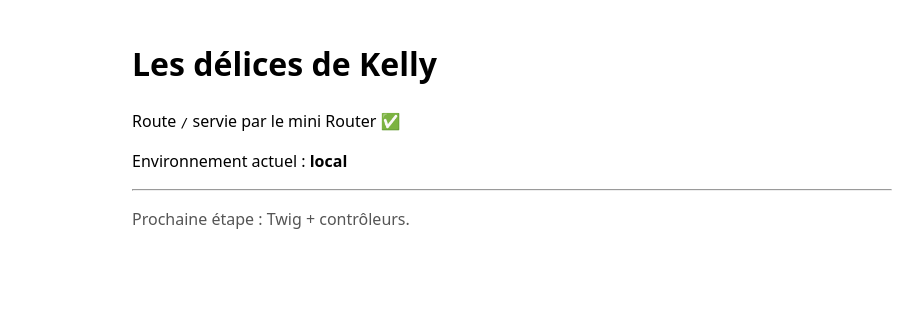
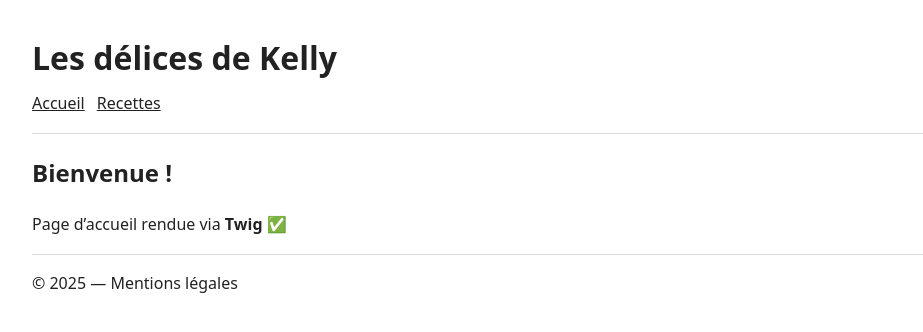
Before and after one commit to guillaume-agard-dev/Les-delices-de-Kelly, a PHP site: page / in a window 1280 px wide. Shown: the top 332 px of the page, without its empty margins (128-1051 px from the left). Run offline with PHP 8.4, Linux system fonts and the light colour scheme.

Commit message:
Ajout de twig

```diff
--- /dev/null
+++ b/app/Controllers/HomeController.php
@@ -0,0 +1,14 @@
+<?php
+namespace App\Controllers;
+
+use App\Core\View;
+
+final class HomeController
+{
+    public function index(): void
+    {
+        View::render('home.twig', [
+            'title' => 'Accueil',
+        ]);
+    }
+}
--- /dev/null
+++ b/app/Core/View.php
@@ -0,0 +1,36 @@
+<?php
+namespace App\Core;
+
+use Twig\Environment;
+use Twig\Loader\FilesystemLoader;
+use Twig\Extension\DebugExtension;
+
+final class View
+{
+    private static Environment $twig;
+
+    /** Initialise Twig et expose quelques variables globales */
+    public static function init(string $viewsPath): void
+    {
+        $loader = new FilesystemLoader($viewsPath);
+        self::$twig = new Environment($loader, [
+            'cache' => false,         // tu pourras mettre storage/cache en prod
+            'autoescape' => 'html',
+            'debug' => true,
+        ]);
+        self::$twig->addExtension(new DebugExtension());
+
+        // Base path pour générer des liens corrects depuis /recipes-project/public
+        $base = rtrim(dirname($_SERVER['SCRIPT_NAME']), '/');
+        self::$twig->addGlobal('base', $base === '/' ? '' : $base);
+
+        // Petit bonus : nom d’app accessible dans les templates
+        self::$twig->addGlobal('app_name', 'Les délices de Kelly');
+    }
+
+    /** Rendu d’un template Twig */
+    public static function render(string $template, array $data = []): void
+    {
+        echo self::$twig->render($template, $data);
+    }
+}
--- /dev/null
+++ b/app/Views/home.twig
@@ -0,0 +1,6 @@
+{% extends "layout.twig" %}
+
+{% block content %}
+  <h2>Bienvenue !</h2>
+  <p>Page d’accueil rendue via <strong>Twig</strong> ✅</p>
+{% endblock %}
--- /dev/null
+++ b/app/Views/layout.twig
@@ -0,0 +1,28 @@
+<!doctype html>
+<html lang="fr">
+<head>
+  <meta charset="utf-8">
+  <title>{{ title ?? app_name }}</title>
+  <meta name="viewport" content="width=device-width, initial-scale=1">
+  <script defer src="https://cdn.jsdelivr.net/npm/alpinejs@3.x.x/dist/cdn.min.js"></script>
+  <link rel="stylesheet" href="{{ base }}/assets/app.css">
+</head>
+<body style="font-family: system-ui, sans-serif; max-width: 960px; margin: 32px auto; line-height:1.6;">
+  <header>
+    <h1 style="margin:0 0 8px 0;">
+      <a href="{{ base }}/" style="text-decoration:none; color:inherit;">{{ app_name }}</a>
+    </h1>
+    <nav style="display:flex; gap:12px;">
+      <a href="{{ base }}/">Accueil</a>
+      <a href="{{ base }}/recipes">Recettes</a>
+    </nav>
+    <hr>
+  </header>
+
+  <main>
+    {% block content %}{% endblock %}
+  </main>
+
+  <footer><hr>© {{ "now"|date("Y") }} — Mentions légales</footer>
+</body>
+</html>
--- a/public/index.php
+++ b/public/index.php
@@ -4,35 +4,20 @@ declare(strict_types=1);
 require dirname(__DIR__) . '/vendor/autoload.php';
 
 use App\Core\Router;
+use App\Core\View;
 
 $dotenv = Dotenv\Dotenv::createImmutable(dirname(__DIR__));
-$dotenv->safeLoad(); // charge .env si présent
+$dotenv->safeLoad();
+
+// Initialiser Twig (répertoire des vues)
+View::init(__DIR__ . '/../app/Views');
 
 $router = new Router();
-
-/** ➜ AJOUTER CETTE LIGNE : détecte le chemin de base /recipes-project/public */
+// Détecter le chemin de base (/recipes-project/public)
 $router->setBase(rtrim(dirname($_SERVER['SCRIPT_NAME']), '/'));
 
-$router->get('/', function () {
-  $env = htmlspecialchars($_ENV['APP_ENV'] ?? 'n/a', ENT_QUOTES);
-  echo <<<HTML
-  <!doctype html>
-  <html lang="fr">
-  <head>
-    <meta charset="utf-8">
-    <title>Les délices de Kelly — Router OK</title>
-    <meta name="viewport" content="width=device-width, initial-scale=1">
-  </head>
-  <body style="font-family: system-ui, sans-serif; max-width: 760px; margin: 40px auto; line-height:1.5;">
-    <h1>Les délices de Kelly</h1>
-    <p>Route <code>/</code> servie par le mini Router ✅</p>
-    <p>Environnement actuel : <strong>{$env}</strong></p>
-    <hr>
-    <p style="color:#555">Prochaine étape : Twig + contrôleurs.</p>
-  </body>
-  </html>
-  HTML;
-});
+// Route d'accueil -> contrôleur
+$router->get('/', [App\Controllers\HomeController::class, 'index']);
 
-/** Dispatch */
+// Dispatch
 $router->dispatch($_SERVER['REQUEST_URI'], $_SERVER['REQUEST_METHOD']);
```
Also changed, not shown: public/assets/app.css (added).
